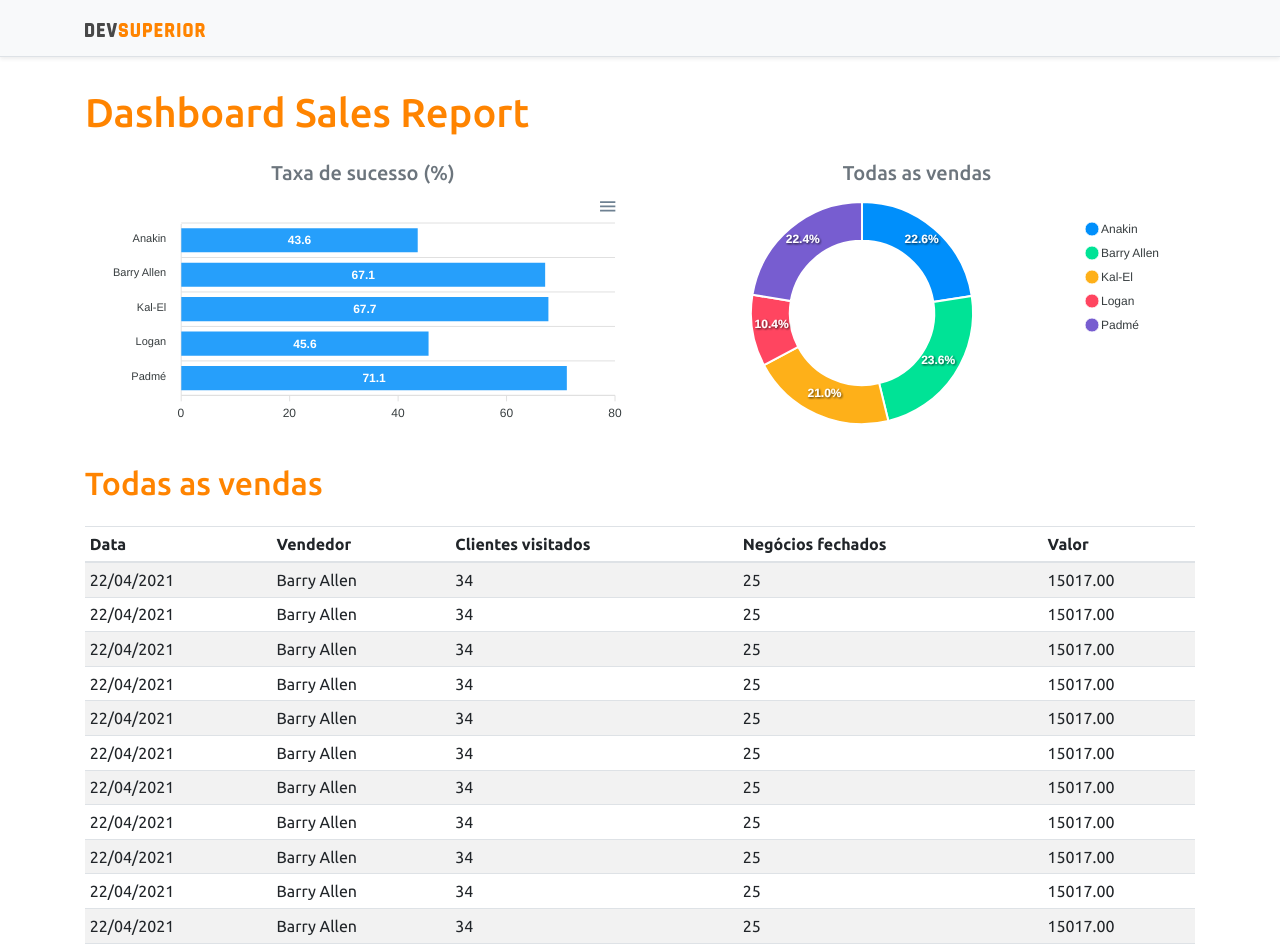
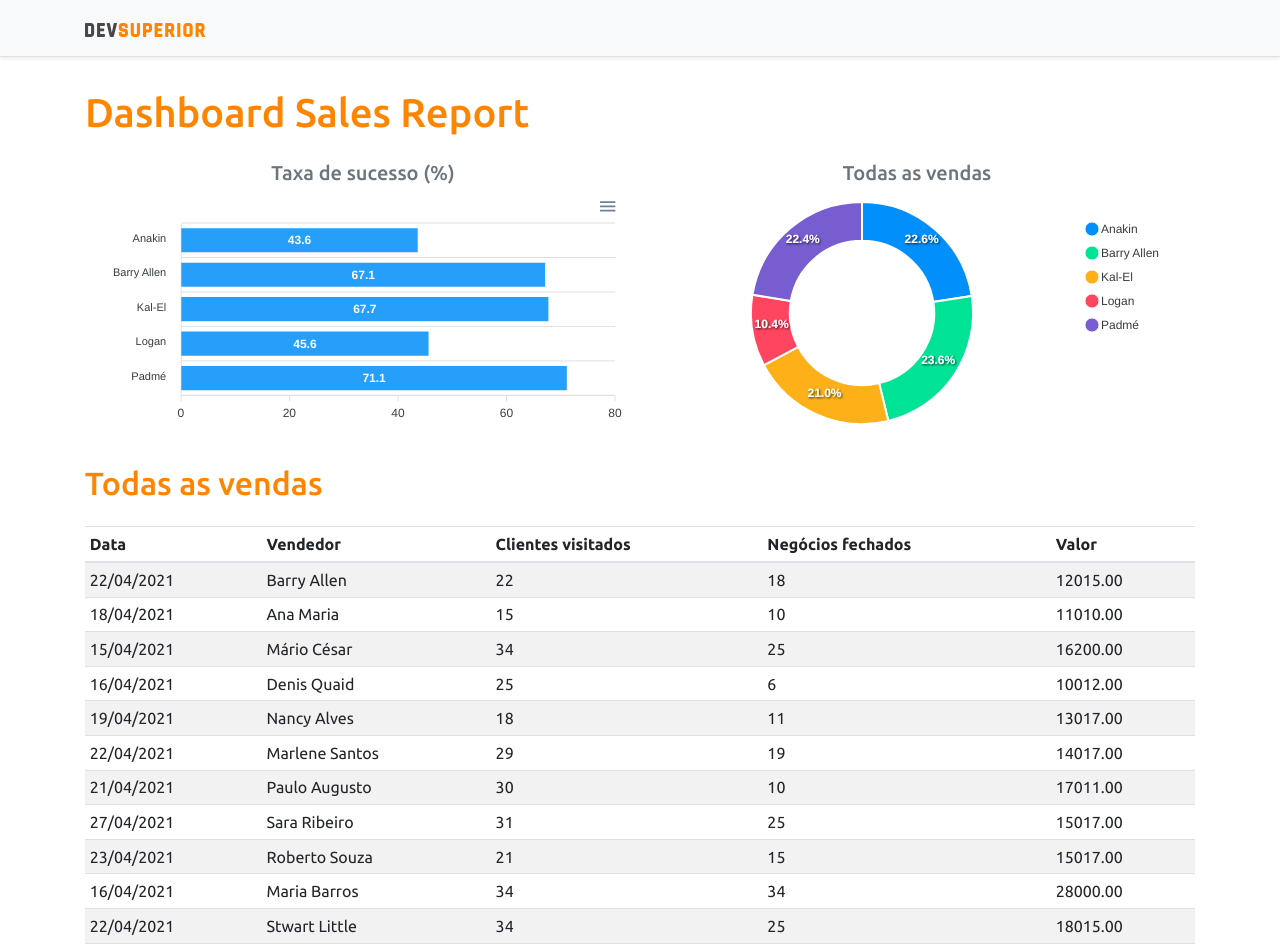
Before and after one commit to gigliozzi/projeto-sds3, a React (Create React App) app in the folder frontend/: page / in a window 1280 px wide. Shown: the top 951 px of the page. Built offline with nearby package versions, Linux system fonts and the light colour scheme.

Commit message:
Mockup table

```diff
--- a/frontend/src/components/DataTable/index.tsx
+++ b/frontend/src/components/DataTable/index.tsx
@@ -16,93 +16,93 @@ const DataTable = () => {
                     <tr>
                         <td>22/04/2021</td>
                         <td>Barry Allen</td>
+                        <td>22</td>
+                        <td>18</td>
+                        <td>12015.00</td>
+                    </tr>
+                    <tr>
+                        <td>18/04/2021</td>
+                        <td>Ana Maria</td>
+                        <td>15</td>
+                        <td>10</td>
+                        <td>11010.00</td>
+                    </tr>
+                    <tr>
+                        <td>15/04/2021</td>
+                        <td>Mário César</td>
                         <td>34</td>
+                        <td>25</td>
+                        <td>16200.00</td>
+                    </tr>
+                    <tr>
+                        <td>16/04/2021</td>
+                        <td>Denis Quaid</td>
+                        <td>25</td>
+                        <td>6</td>
+                        <td>10012.00</td>
+                    </tr>
+                    <tr>
+                        <td>19/04/2021</td>
+                        <td>Nancy Alves</td>
+                        <td>18</td>
+                        <td>11</td>
+                        <td>13017.00</td>
+                    </tr>
+                    <tr>
+                        <td>22/04/2021</td>
+                        <td>Marlene Santos</td>
+                        <td>29</td>
+                        <td>19</td>
+                        <td>14017.00</td>
+                    </tr>
+                    <tr>
+                        <td>21/04/2021</td>
+                        <td>Paulo Augusto</td>
+                        <td>30</td>
+                        <td>10</td>
+                        <td>17011.00</td>
+                    </tr>
+                    <tr>
+                        <td>27/04/2021</td>
+                        <td>Sara Ribeiro</td>
+                        <td>31</td>
                         <td>25</td>
                         <td>15017.00</td>
                     </tr>
                     <tr>
-                        <td>22/04/2021</td>
-                        <td>Barry Allen</td>
-                        <td>34</td>
-                        <td>25</td>
+                        <td>23/04/2021</td>
+                        <td>Roberto Souza</td>
+                        <td>21</td>
+                        <td>15</td>
                         <td>15017.00</td>
                     </tr>
                     <tr>
-                        <td>22/04/2021</td>
-                        <td>Barry Allen</td>
+                        <td>16/04/2021</td>
+                        <td>Maria Barros</td>
                         <td>34</td>
-                        <td>25</td>
-                        <td>15017.00</td>
+                        <td>34</td>
+                        <td>28000.00</td>
                     </tr>
                     <tr>
                         <td>22/04/2021</td>
-                        <td>Barry Allen</td>
+                        <td>Stwart Little</td>
                         <td>34</td>
                         <td>25</td>
-                        <td>15017.00</td>
+                        <td>18015.00</td>
+                    </tr>
+                    <tr>
+                        <td>20/04/2021</td>
+                        <td>Bruce Wayne</td>
+                        <td>32</td>
+                        <td>20</td>
+                        <td>18014.00</td>
                     </tr>
                     <tr>
                         <td>22/04/2021</td>
-                        <td>Barry Allen</td>
-                        <td>34</td>
-                        <td>25</td>
-                        <td>15017.00</td>
-                    </tr>
-                    <tr>
-                        <td>22/04/2021</td>
-                        <td>Barry Allen</td>
-                        <td>34</td>
-                        <td>25</td>
-                        <td>15017.00</td>
-                    </tr>
-                    <tr>
-                        <td>22/04/2021</td>
-                        <td>Barry Allen</td>
-                        <td>34</td>
-                        <td>25</td>
-                        <td>15017.00</td>
-                    </tr>
-                    <tr>
-                        <td>22/04/2021</td>
-                        <td>Barry Allen</td>
-                        <td>34</td>
-                        <td>25</td>
-                        <td>15017.00</td>
-                    </tr>
-                    <tr>
-                        <td>22/04/2021</td>
-                        <td>Barry Allen</td>
-                        <td>34</td>
-                        <td>25</td>
-                        <td>15017.00</td>
-                    </tr>
-                    <tr>
-                        <td>22/04/2021</td>
-                        <td>Barry Allen</td>
-                        <td>34</td>
-                        <td>25</td>
-                        <td>15017.00</td>
-                    </tr>
-                    <tr>
-                        <td>22/04/2021</td>
-                        <td>Barry Allen</td>
-                        <td>34</td>
-                        <td>25</td>
-                        <td>15017.00</td>
-                    </tr>
-                    <tr>
-                        <td>22/04/2021</td>
-                        <td>Barry Allen</td>
-                        <td>34</td>
-                        <td>25</td>
-                        <td>15017.00</td>
-                    </tr>
-                    <tr>
-                        <td>22/04/2021</td>
-                        <td>Barry Allen</td>
-                        <td>34</td>
-                        <td>25</td>
-                        <td>15017.00</td>
+                        <td>Vanessa Santos</td>
+                        <td>30</td>
+                        <td>19</td>
+                        <td>14017.00</td>
                     </tr>
 
                 </tbody>
```
